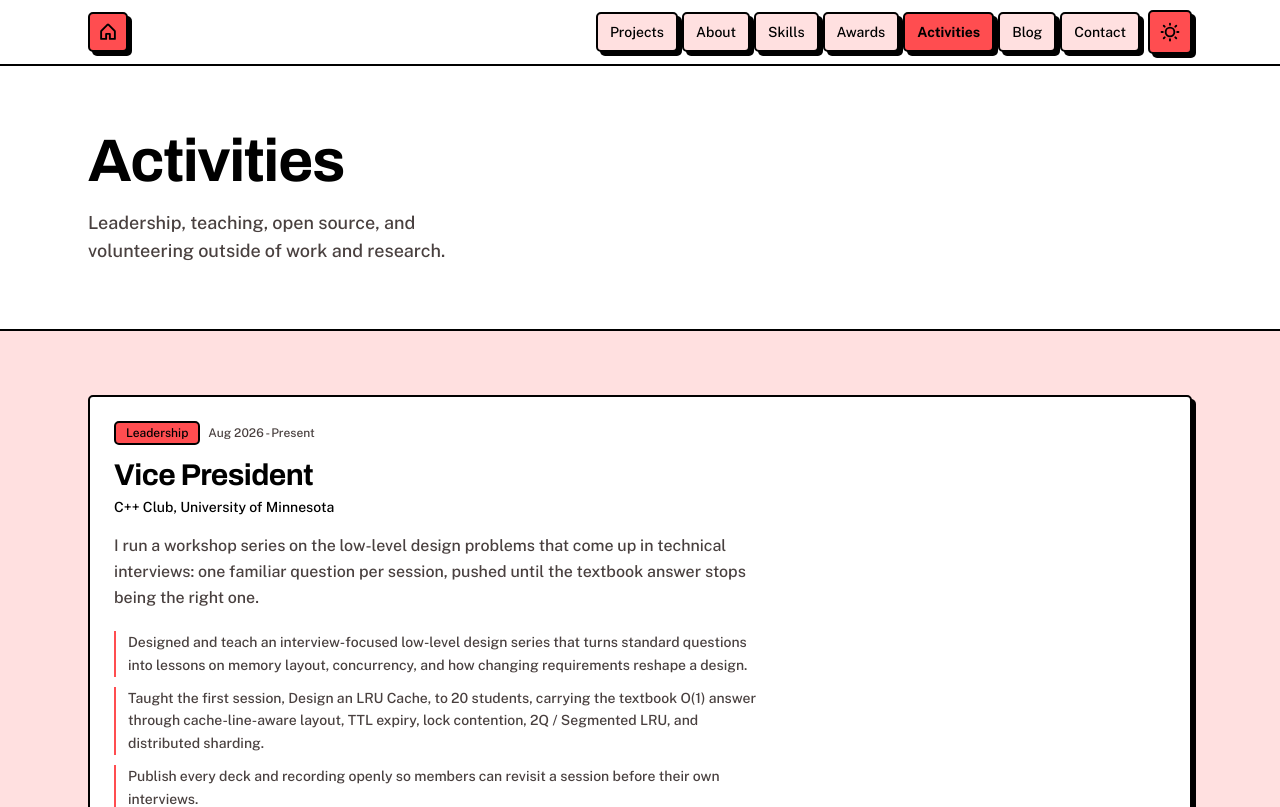
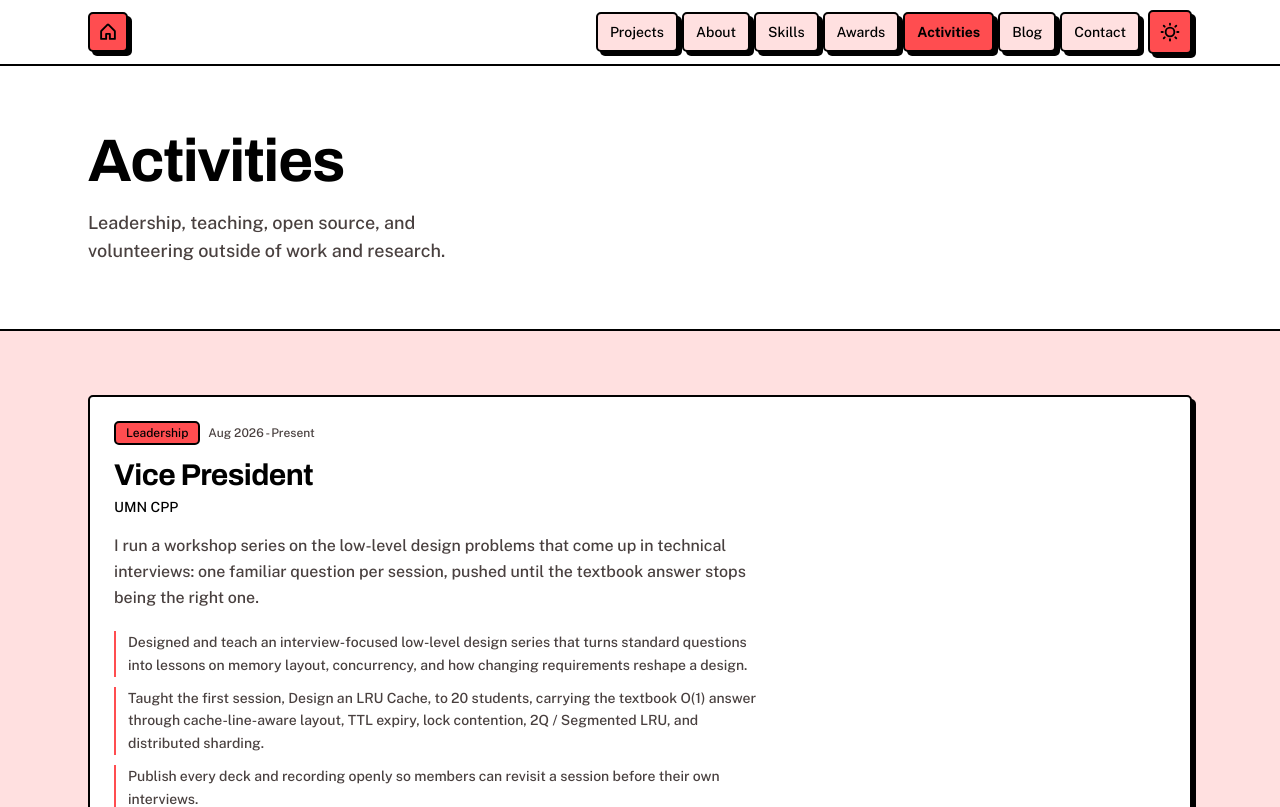
Before and after one commit to AureliusNguyen/Personal-Website, a Next.js app: page /activities in a window 1280 px wide. Shown: the top 807 px of the page. Built offline with nearby package versions, Linux system fonts and the light colour scheme.

Commit message:
Rename C++ Club to UMN CPP

```diff
--- a/app/(v2)/activities/page.tsx
+++ b/app/(v2)/activities/page.tsx
@@ -8,7 +8,7 @@ import { activities } from "@/lib/content/activities";
 export const metadata: Metadata = {
   title: "Activities",
   description:
-    "Leadership, teaching, open source, and volunteering, including the interview-focused low-level design workshops I teach at the University of Minnesota C++ Club.",
+    "Leadership, teaching, open source, and volunteering, including the interview-focused low-level design workshops I teach at UMN CPP.",
   alternates: { canonical: "/activities" },
 };
 
--- a/lib/content/activities.ts
+++ b/lib/content/activities.ts
@@ -22,7 +22,7 @@ export const activities: Activity[] = [
     id: "cpp-club",
     kind: "Leadership",
     role: "Vice President",
-    org: "C++ Club, University of Minnesota",
+    org: "UMN CPP",
     period: "Aug 2026 - Present",
     summary:
       "I run a workshop series on the low-level design problems that come up in technical interviews: one familiar question per session, pushed until the textbook answer stops being the right one.",
--- a/lib/content/workshops.ts
+++ b/lib/content/workshops.ts
@@ -1,4 +1,4 @@
-// C++ Club workshop series, rendered under its activity on /activities.
+// UMN CPP workshop series, rendered under its activity on /activities.
 // A workshop with no slides and no recording is shown as "Upcoming", so the
 // planned schedule can be published before a session happens.
 
```
